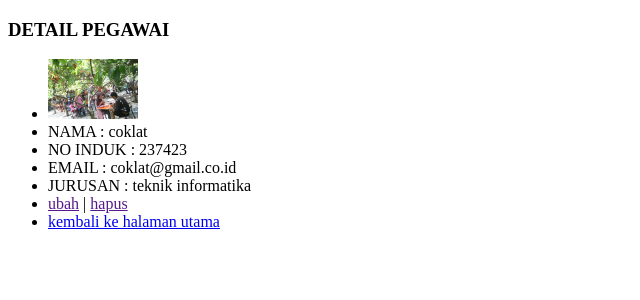
After one commit to fiantyogalihp/tugas_pemrograman_web, a PHP site: page /detail.php?id=1 in a window 1280 px wide. The commit adds this page. Shown: the top 300 px of the page, without its empty margins (0-640 px from the left). Run offline with PHP 8.4, Linux system fonts and the light colour scheme; data comes from the database, SQL or seed files in the repository.

Commit message:
menambah fitur details

```diff
--- /dev/null
+++ b/kuliah/pertemuan10/detail.php
@@ -0,0 +1,34 @@
+<?php
+
+require 'functions.php';
+
+$id = $_GET['id'];
+
+$m = query("select * from pegawai where id=$id");
+
+?>
+
+<!DOCTYPE html>
+<html lang="en">
+
+<head>
+  <meta charset="UTF-8">
+  <meta http-equiv="X-UA-Compatible" content="IE=edge">
+  <meta name="viewport" content="width=device-width, initial-scale=1.0">
+  <title>DETAIL PEGAWAI KANESA</title>
+</head>
+
+<body>
+  <h3>DETAIL PEGAWAI</h3>
+  <ul>
+    <li><img src="img/<?= $m['gambar']; ?>" width="90"></li>
+    <li>NAMA : <?= $m['nama']; ?></li>
+    <li>NO INDUK : <?= $m['no_induk']; ?></li>
+    <li>EMAIL : <?= $m['email']; ?></li>
+    <li>JURUSAN : <?= $m['jurusan']; ?></li>
+    <li><a href="">ubah</a> | <a href="">hapus</a></li>
+    <li><a href="index.php">kembali ke halaman utama</a></li>
+  </ul>
+</body>
+
+</html>
--- a/kuliah/pertemuan10/functions.php
+++ b/kuliah/pertemuan10/functions.php
@@ -13,6 +13,10 @@ function query($query)
   //query data dari $conn(pemanggilan database ke php dan tabel
   $result = mysqli_query($conn, $query);
 
+  if (mysqli_num_rows($result) == 1) {
+    return mysqli_fetch_assoc($result);
+  }
+
   //mengubah data tadi menjadi array
   $rows = []; //untuk memunculkan data di database membuuhkan array kosong
   while ($row = mysqli_fetch_assoc($result)) { //array kosong itu nanti diisi dengan array assosiative yang berisi string ex :[nama]
```
Also changed, not shown: kuliah/pertemuan10/index.php (renamed from kuliah/pertemuan10/latihan2.php, +1 -7 lines).
